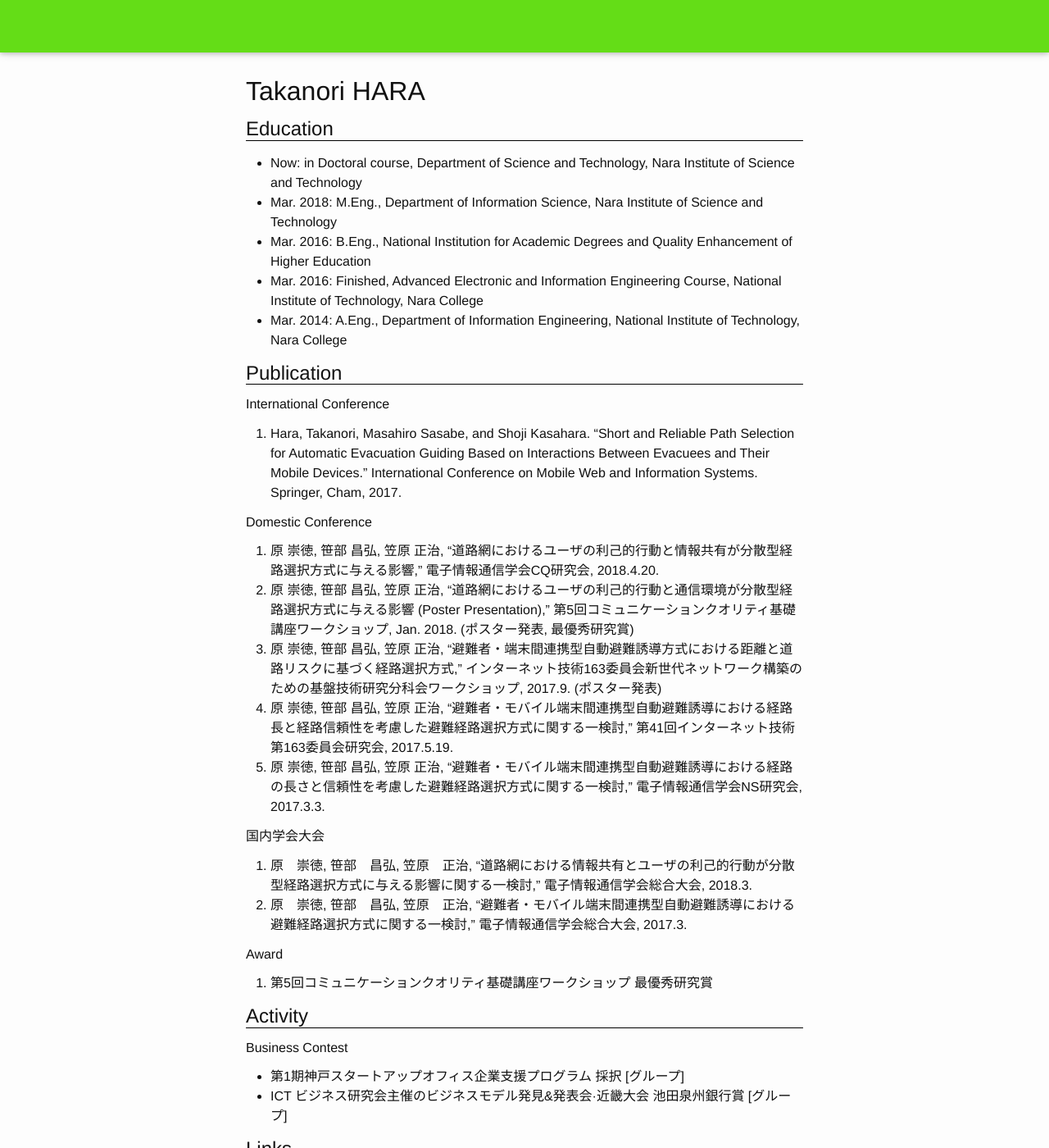
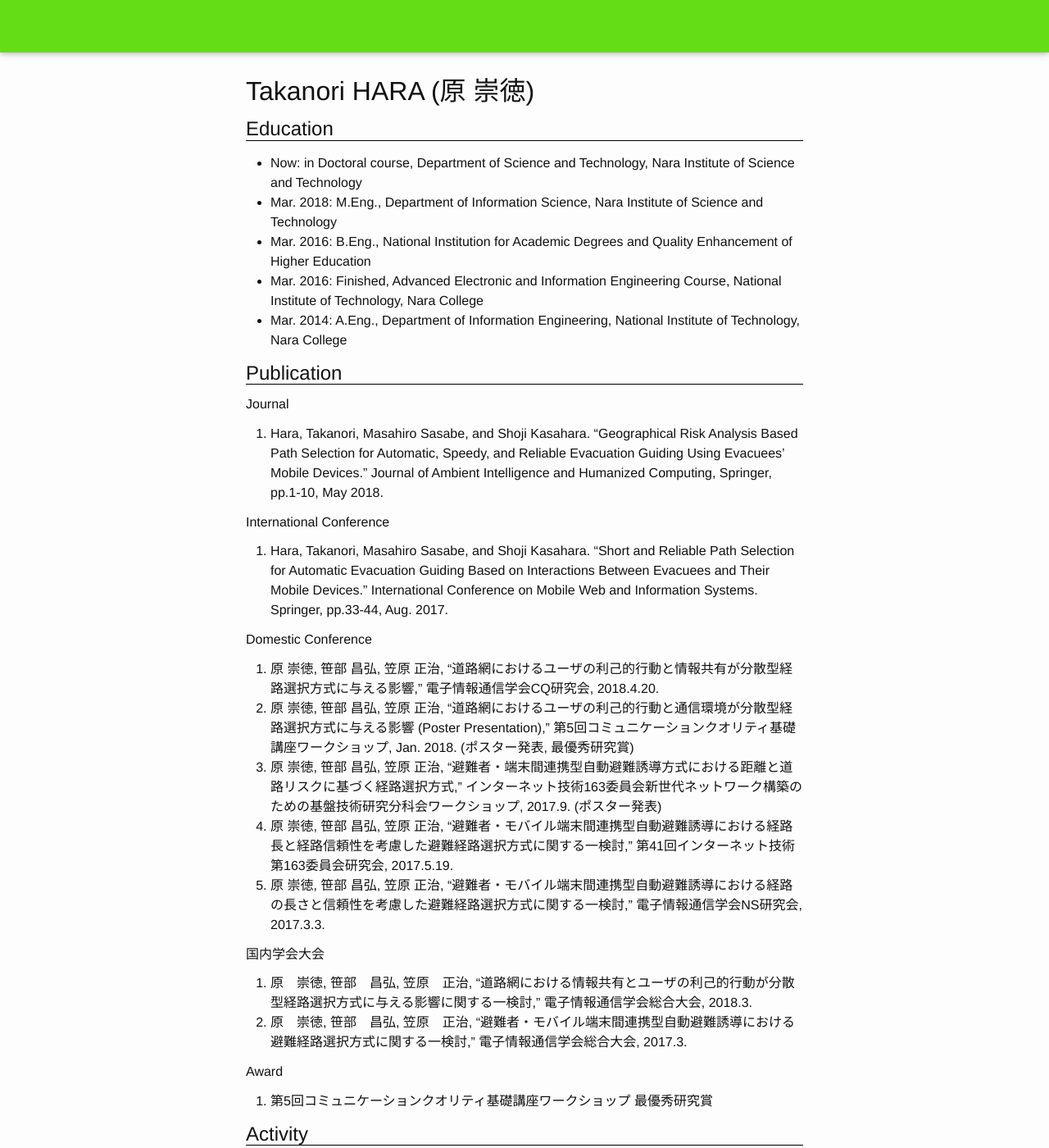
Before and after one commit to oakeshott/oakeshott.github.io, a Jekyll site: the page built from index.md, in a window 1280 px wide and 1400 px high. Shown: the whole window at 82% size. Built offline with Jekyll 4.4.1, drawn with Linux system fonts in a browser that asks for light colours; Markdown is read by kramdown in place of the engine named in the settings.

Commit message:
Commit at 2018-05-14 17:02:18

```diff
--- a/index.md
+++ b/index.md
@@ -1,9 +1,9 @@
 ---
 layout: default
-title: Takanori HARA
+title: Takanori HARA (原 崇徳)
 permalink: /
 ---
-# Takanori HARA
+# Takanori HARA  (原 崇徳)
 
 ## Education
 
@@ -15,8 +15,11 @@ permalink: /
 
 ## Publication
 
+### Journal
+1. Hara, Takanori, Masahiro Sasabe, and Shoji Kasahara. "Geographical Risk Analysis Based Path Selection for Automatic, Speedy, and Reliable Evacuation Guiding Using Evacuees’ Mobile Devices." Journal of Ambient Intelligence and Humanized Computing, Springer, pp.1-10, May 2018.
+
 ### International Conference
-1. Hara, Takanori, Masahiro Sasabe, and Shoji Kasahara. "Short and Reliable Path Selection for Automatic Evacuation Guiding Based on Interactions Between Evacuees and Their Mobile Devices." International Conference on Mobile Web and Information Systems. Springer, Cham, 2017.
+1. Hara, Takanori, Masahiro Sasabe, and Shoji Kasahara. "Short and Reliable Path Selection for Automatic Evacuation Guiding Based on Interactions Between Evacuees and Their Mobile Devices." International Conference on Mobile Web and Information Systems. Springer, pp.33-44, Aug. 2017.
 
 ### Domestic Conference
 1. 原 崇徳, 笹部 昌弘, 笠原 正治, “道路網におけるユーザの利己的行動と情報共有が分散型経路選択方式に与える影響,” 電子情報通信学会CQ研究会, 2018.4.20.
```
Also changed, not shown: other parts of index.md (+0 -1 lines).
